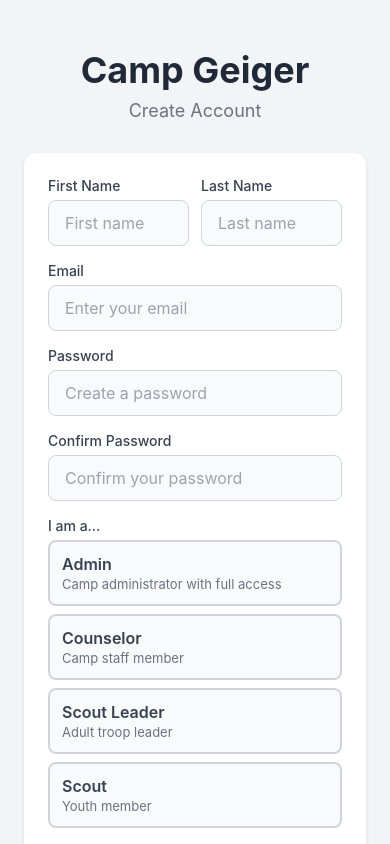
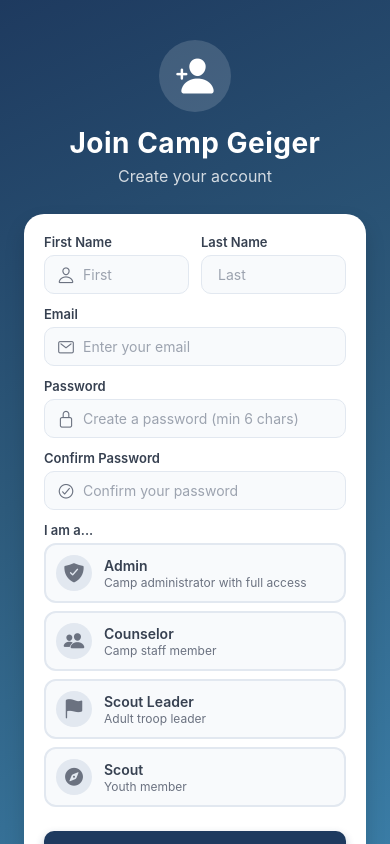
Before and after one commit to nnielsen209/PATH-Solutions, a React Native app: screen /Register in a window 390 px wide. Built offline with nearby package versions, Linux system fonts and the light colour scheme; no server answers.

Commit message:
Made it all PRETTY

```diff
--- a/package.json
+++ b/package.json
@@ -15,6 +15,7 @@
     "@react-navigation/native-stack": "^7.12.0",
     "@supabase/supabase-js": "^2.94.0",
     "expo": "~54.0.33",
+    "expo-linear-gradient": "^15.0.8",
     "expo-secure-store": "^15.0.8",
     "expo-status-bar": "~3.0.9",
     "react": "19.1.0",
--- a/src/screens/auth/LoginScreen.tsx
+++ b/src/screens/auth/LoginScreen.tsx
@@ -21,10 +21,15 @@ import {
   KeyboardAvoidingView,
   Platform,
   ActivityIndicator,
+  Dimensions,
 } from 'react-native';
+import { LinearGradient } from 'expo-linear-gradient';
+import { Ionicons } from '@expo/vector-icons';
 import { NativeStackNavigationProp } from '@react-navigation/native-stack';
 import { useAuth } from '../../context/AuthContext';
 import { AuthStackParamList } from '../../types';
+
+const { width } = Dimensions.get('window');
 
 // ============================================================================
 // Type Definitions
@@ -84,26 +89,35 @@ export const LoginScreen = ({ navigation }: LoginScreenProps) => {
   // ============================================================================
 
   return (
-    // KeyboardAvoidingView pushes content up when keyboard opens
-    // This prevents the keyboard from covering the input fields
+    <LinearGradient
+      colors={['#1e3a5f', '#2d5a7b', '#3a7ca5']}
+      style={styles.gradient}
+      start={{ x: 0, y: 0 }}
+      end={{ x: 1, y: 1 }}
+    >
       <KeyboardAvoidingView
         style={styles.container}
         behavior={Platform.OS === 'ios' ? 'padding' : 'height'}
       >
         <View style={styles.content}>
-        {/* Header with app name */}
+          {/* Header with app name and icon */}
           <View style={styles.header}>
+            <View style={styles.logoContainer}>
+              <Ionicons name="trail-sign" size={48} color="#ffffff" />
+            </View>
             <Text style={styles.title}>Camp Geiger</Text>
             <Text style={styles.subtitle}>Achievement Tracking System</Text>
           </View>
 
           {/* Login Form Card */}
           <View style={styles.form}>
-          <Text style={styles.formTitle}>Sign In</Text>
+            <Text style={styles.formTitle}>Welcome Back</Text>
+            <Text style={styles.formSubtitle}>Sign in to continue</Text>
 
             {/* Error Message - only shows if there's an error */}
             {error && (
               <View style={styles.errorContainer}>
+                <Ionicons name="alert-circle" size={20} color="#dc2626" style={styles.errorIcon} />
                 <Text style={styles.errorText}>{error}</Text>
               </View>
             )}
@@ -111,6 +125,8 @@ export const LoginScreen = ({ navigation }: LoginScreenProps) => {
             {/* Email Input */}
             <View style={styles.inputContainer}>
               <Text style={styles.label}>Email</Text>
+              <View style={styles.inputWrapper}>
+                <Ionicons name="mail-outline" size={20} color="#6b7280" style={styles.inputIcon} />
                 <TextInput
                   style={styles.input}
                   placeholder="Enter your email"
@@ -118,24 +134,28 @@ export const LoginScreen = ({ navigation }: LoginScreenProps) => {
                   value={email}
                   onChangeText={setEmail}
                   keyboardType="email-address"
-              autoCapitalize="none"    // Don't auto-capitalize email
-              autoCorrect={false}       // Don't autocorrect email
-              editable={!isLoading}     // Disable while loading
+                  autoCapitalize="none"
+                  autoCorrect={false}
+                  editable={!isLoading}
                 />
+              </View>
             </View>
 
             {/* Password Input */}
             <View style={styles.inputContainer}>
               <Text style={styles.label}>Password</Text>
+              <View style={styles.inputWrapper}>
+                <Ionicons name="lock-closed-outline" size={20} color="#6b7280" style={styles.inputIcon} />
                 <TextInput
                   style={styles.input}
                   placeholder="Enter your password"
                   placeholderTextColor="#9ca3af"
                   value={password}
                   onChangeText={setPassword}
-              secureTextEntry           // Hide password characters
+                  secureTextEntry
                   editable={!isLoading}
                 />
+              </View>
             </View>
 
             {/* Submit Button */}
@@ -143,12 +163,15 @@ export const LoginScreen = ({ navigation }: LoginScreenProps) => {
               style={[styles.button, isLoading && styles.buttonDisabled]}
               onPress={handleLogin}
               disabled={isLoading}
+              activeOpacity={0.8}
             >
               {isLoading ? (
-              // Show spinner while loading
                 <ActivityIndicator color="#ffffff" />
               ) : (
+                <View style={styles.buttonContent}>
                   <Text style={styles.buttonText}>Sign In</Text>
+                  <Ionicons name="arrow-forward" size={20} color="#ffffff" style={styles.buttonIcon} />
+                </View>
               )}
             </TouchableOpacity>
 
@@ -165,6 +188,7 @@ export const LoginScreen = ({ navigation }: LoginScreenProps) => {
           </View>
         </View>
       </KeyboardAvoidingView>
+    </LinearGradient>
   );
 };
 
@@ -173,104 +197,142 @@ export const LoginScreen = ({ navigation }: LoginScreenProps) => {
 // ============================================================================
 
 const styles = StyleSheet.create({
-  // Main container - fills the screen with gray background
+  gradient: {
+    flex: 1,
+  },
   container: {
     flex: 1,
-    backgroundColor: '#f3f4f6',
   },
-  // Content wrapper - centers the form vertically
   content: {
     flex: 1,
     justifyContent: 'center',
+    alignItems: 'center',
     paddingHorizontal: 24,
   },
-  // Header section with title
   header: {
     alignItems: 'center',
-    marginBottom: 48,
+    marginBottom: 40,
+  },
+  logoContainer: {
+    width: 80,
+    height: 80,
+    borderRadius: 40,
+    backgroundColor: 'rgba(255, 255, 255, 0.15)',
+    justifyContent: 'center',
+    alignItems: 'center',
+    marginBottom: 16,
   },
   title: {
-    fontSize: 36,
+    fontSize: 32,
     fontWeight: 'bold',
-    color: '#1f2937',
+    color: '#ffffff',
     marginBottom: 8,
+    letterSpacing: 1,
   },
   subtitle: {
     fontSize: 16,
-    color: '#6b7280',
+    color: 'rgba(255, 255, 255, 0.8)',
+    letterSpacing: 0.5,
   },
-  // Form card with shadow
   form: {
     backgroundColor: '#ffffff',
-    borderRadius: 12,
-    padding: 24,
-    // Shadow for iOS
+    borderRadius: 24,
+    padding: 22,
+    width: '100%',
+    maxWidth: 340,
     shadowColor: '#000',
-    shadowOffset: { width: 0, height: 2 },
-    shadowOpacity: 0.1,
-    shadowRadius: 4,
-    // Shadow for Android
-    elevation: 3,
+    shadowOffset: { width: 0, height: 10 },
+    shadowOpacity: 0.15,
+    shadowRadius: 20,
+    elevation: 10,
   },
   formTitle: {
-    fontSize: 24,
-    fontWeight: '600',
+    fontSize: 22,
+    fontWeight: '700',
     color: '#1f2937',
-    marginBottom: 24,
     textAlign: 'center',
   },
-  // Error message styling - red background with border
+  formSubtitle: {
+    fontSize: 14,
+    color: '#6b7280',
+    textAlign: 'center',
+    marginTop: 4,
+    marginBottom: 20,
+  },
   errorContainer: {
     backgroundColor: '#fef2f2',
     borderWidth: 1,
     borderColor: '#fecaca',
-    borderRadius: 8,
-    padding: 12,
-    marginBottom: 16,
+    borderRadius: 12,
+    padding: 14,
+    marginBottom: 20,
+    flexDirection: 'row',
+    alignItems: 'center',
+  },
+  errorIcon: {
+    marginRight: 10,
   },
   errorText: {
     color: '#dc2626',
     fontSize: 14,
-    textAlign: 'center',
+    flex: 1,
   },
-  // Input field wrapper
   inputContainer: {
-    marginBottom: 16,
+    marginBottom: 14,
   },
   label: {
-    fontSize: 14,
-    fontWeight: '500',
+    fontSize: 13,
+    fontWeight: '600',
     color: '#374151',
     marginBottom: 6,
   },
-  // Text input styling
+  inputWrapper: {
+    flexDirection: 'row',
+    alignItems: 'center',
+    backgroundColor: '#f8fafc',
+    borderWidth: 1.5,
+    borderColor: '#e2e8f0',
+    borderRadius: 10,
+    paddingHorizontal: 14,
+  },
+  inputIcon: {
+    marginRight: 10,
+  },
   input: {
-    backgroundColor: '#f9fafb',
-    borderWidth: 1,
-    borderColor: '#d1d5db',
-    borderRadius: 8,
-    paddingHorizontal: 16,
+    flex: 1,
     paddingVertical: 12,
-    fontSize: 16,
+    fontSize: 15,
     color: '#1f2937',
   },
-  // Primary button styling
   button: {
-    backgroundColor: '#2563eb',
-    borderRadius: 8,
+    backgroundColor: '#1e3a5f',
+    borderRadius: 10,
     paddingVertical: 14,
     alignItems: 'center',
     marginTop: 8,
+    shadowColor: '#1e3a5f',
+    shadowOffset: { width: 0, height: 4 },
+    shadowOpacity: 0.3,
+    shadowRadius: 8,
+    elevation: 5,
   },
   buttonDisabled: {
-    backgroundColor: '#93c5fd', // Lighter blue when disabled
+    backgroundColor: '#94a3b8',
+    shadowOpacity: 0,
+    elevation: 0,
+  },
+  buttonContent: {
+    flexDirection: 'row',
+    alignItems: 'center',
   },
   buttonText: {
     color: '#ffffff',
-    fontSize: 16,
+    fontSize: 17,
     fontWeight: '600',
   },
-  // Link button for navigation
+  buttonIcon: {
+    marginLeft: 8,
+  },
   linkButton: {
     marginTop: 16,
     alignItems: 'center',
@@ -280,7 +342,7 @@ const styles = StyleSheet.create({
     color: '#6b7280',
   },
   linkTextBold: {
-    color: '#2563eb',
-    fontWeight: '600',
+    color: '#1e3a5f',
+    fontWeight: '700',
   },
 });
--- a/src/screens/auth/RegisterScreen.tsx
+++ b/src/screens/auth/RegisterScreen.tsx
@@ -27,6 +27,8 @@ import {
   ActivityIndicator,
   ScrollView,
 } from 'react-native';
+import { LinearGradient } from 'expo-linear-gradient';
+import { Ionicons } from '@expo/vector-icons';
 import { NativeStackNavigationProp } from '@react-navigation/native-stack';
 import { AuthStackParamList } from '../../types';
 import { supabase } from '../../services/supabase';
@@ -48,6 +50,7 @@ interface RoleOption {
   value: UserRole;
   label: string;
   description: string;
+  icon: keyof typeof Ionicons.glyphMap;
 }
 
 // ============================================================================
@@ -56,13 +59,13 @@ interface RoleOption {
 
 /**
  * Role options for the selection UI
- * Each role has a user-friendly label and description
+ * Each role has a user-friendly label, description, and icon
  */
 const roleOptions: RoleOption[] = [
-  { value: 'admin', label: 'Admin', description: 'Camp administrator with full access' },
-  { value: 'counselor', label: 'Counselor', description: 'Camp staff member' },
-  { value: 'scout_leader', label: 'Scout Leader', description: 'Adult troop leader' },
-  { value: 'scout', label: 'Scout', description: 'Youth member' },
+  { value: 'admin', label: 'Admin', description: 'Camp administrator with full access', icon: 'shield-checkmark' },
+  { value: 'counselor', label: 'Counselor', description: 'Camp staff member', icon: 'people' },
+  { value: 'scout_leader', label: 'Scout Leader', description: 'Adult troop leader', icon: 'flag' },
+  { value: 'scout', label: 'Scout', description: 'Youth member', icon: 'compass' },
 ];
 
 // ============================================================================
@@ -158,19 +161,27 @@ export const RegisterScreen = ({ navigation }: RegisterScreenProps) => {
   // ============================================================================
 
   return (
+    <LinearGradient
+      colors={['#1e3a5f', '#2d5a7b', '#3a7ca5']}
+      style={styles.gradient}
+      start={{ x: 0, y: 0 }}
+      end={{ x: 1, y: 1 }}
+    >
       <KeyboardAvoidingView
         style={styles.container}
         behavior={Platform.OS === 'ios' ? 'padding' : 'height'}
       >
-      {/* ScrollView allows the form to scroll on smaller screens */}
         <ScrollView
           contentContainerStyle={styles.scrollContent}
           showsVerticalScrollIndicator={false}
         >
           {/* Header */}
           <View style={styles.header}>
-          <Text style={styles.title}>Camp Geiger</Text>
-          <Text style={styles.subtitle}>Create Account</Text>
+            <View style={styles.logoContainer}>
+              <Ionicons name="person-add" size={40} color="#ffffff" />
+            </View>
+            <Text style={styles.title}>Join Camp Geiger</Text>
+            <Text style={styles.subtitle}>Create your account</Text>
           </View>
 
           {/* Registration Form */}
@@ -178,6 +189,7 @@ export const RegisterScreen = ({ navigation }: RegisterScreenProps) => {
             {/* Error Message */}
             {error && (
               <View style={styles.errorContainer}>
+                <Ionicons name="alert-circle" size={20} color="#dc2626" style={styles.errorIcon} />
                 <Text style={styles.errorText}>{error}</Text>
               </View>
             )}
@@ -186,22 +198,26 @@ export const RegisterScreen = ({ navigation }: RegisterScreenProps) => {
             <View style={styles.row}>
               <View style={[styles.inputContainer, styles.halfWidth]}>
                 <Text style={styles.label}>First Name</Text>
+                <View style={styles.inputWrapper}>
+                  <Ionicons name="person-outline" size={18} color="#6b7280" style={styles.inputIcon} />
                   <TextInput
                     style={styles.input}
-                placeholder="First name"
+                    placeholder="First"
                     placeholderTextColor="#9ca3af"
                     value={firstName}
                     onChangeText={setFirstName}
-                autoCapitalize="words"  // Capitalize first letter of each word
+                    autoCapitalize="words"
                     editable={!isLoading}
                   />
+                </View>
               </View>
 
               <View style={[styles.inputContainer, styles.halfWidth]}>
                 <Text style={styles.label}>Last Name</Text>
+                <View style={styles.inputWrapper}>
                   <TextInput
-                style={styles.input}
-                placeholder="Last name"
+                    style={[styles.input, styles.inputNoIcon]}
+                    placeholder="Last"
                     placeholderTextColor="#9ca3af"
                     value={lastName}
                     onChangeText={setLastName}
@@ -210,10 +226,13 @@ export const RegisterScreen = ({ navigation }: RegisterScreenProps) => {
                   />
                 </View>
               </View>
+            </View>
 
             {/* Email Field */}
             <View style={styles.inputContainer}>
               <Text style={styles.label}>Email</Text>
+              <View style={styles.inputWrapper}>
+                <Ionicons name="mail-outline" size={18} color="#6b7280" style={styles.inputIcon} />
                 <TextInput
                   style={styles.input}
                   placeholder="Enter your email"
@@ -226,13 +245,16 @@ export const RegisterScreen = ({ navigation }: RegisterScreenProps) => {
                   editable={!isLoading}
                 />
               </View>
+            </View>
 
             {/* Password Field */}
             <View style={styles.inputContainer}>
               <Text style={styles.label}>Password</Text>
+              <View style={styles.inputWrapper}>
+                <Ionicons name="lock-closed-outline" size={18} color="#6b7280" style={styles.inputIcon} />
                 <TextInput
                   style={styles.input}
-              placeholder="Create a password"
+                  placeholder="Create a password (min 6 chars)"
                   placeholderTextColor="#9ca3af"
                   value={password}
                   onChangeText={setPassword}
@@ -240,10 +262,13 @@ export const RegisterScreen = ({ navigation }: RegisterScreenProps) => {
                   editable={!isLoading}
                 />
               </View>
+            </View>
 
             {/* Confirm Password Field */}
             <View style={styles.inputContainer}>
               <Text style={styles.label}>Confirm Password</Text>
+              <View style={styles.inputWrapper}>
+                <Ionicons name="checkmark-circle-outline" size={18} color="#6b7280" style={styles.inputIcon} />
                 <TextInput
                   style={styles.input}
                   placeholder="Confirm your password"
@@ -254,23 +279,34 @@ export const RegisterScreen = ({ navigation }: RegisterScreenProps) => {
                   editable={!isLoading}
                 />
               </View>
+            </View>
 
             {/* Role Selection */}
             <View style={styles.inputContainer}>
               <Text style={styles.label}>I am a...</Text>
               <View style={styles.roleContainer}>
-              {/* Map through role options to create selectable cards */}
                 {roleOptions.map((role) => (
                   <TouchableOpacity
                     key={role.value}
                     style={[
                       styles.roleOption,
-                    // Apply selected styles when this role is chosen
                       selectedRole === role.value && styles.roleOptionSelected,
                     ]}
                     onPress={() => setSelectedRole(role.value)}
                     disabled={isLoading}
+                    activeOpacity={0.7}
                   >
+                    <View style={[
+                      styles.roleIconContainer,
+                      selectedRole === role.value && styles.roleIconContainerSelected,
+                    ]}>
+                      <Ionicons
+                        name={role.icon}
+                        size={22}
+                        color={selectedRole === role.value ? '#1e3a5f' : '#6b7280'}
+                      />
+                    </View>
+                    <View style={styles.roleTextContainer}>
                       <Text
                         style={[
                           styles.roleLabel,
@@ -287,6 +323,10 @@ export const RegisterScreen = ({ navigation }: RegisterScreenProps) => {
                       >
                         {role.description}
                       </Text>
+                    </View>
+                    {selectedRole === role.value && (
+                      <Ionicons name="checkmark-circle" size={24} color="#1e3a5f" />
+                    )}
                   </TouchableOpacity>
                 ))}
               </View>
@@ -297,11 +337,15 @@ export const RegisterScreen = ({ navigation }: RegisterScreenProps) => {
               style={[styles.button, isLoading && styles.buttonDisabled]}
               onPress={handleRegister}
               disabled={isLoading}
+              activeOpacity={0.8}
             >
               {isLoading ? (
                 <ActivityIndicator color="#ffffff" />
               ) : (
+                <View style={styles.buttonContent}>
                   <Text style={styles.buttonText}>Create Account</Text>
+                  <Ionicons name="arrow-forward" size={20} color="#ffffff" style={styles.buttonIcon} />
+                </View>
               )}
             </TouchableOpacity>
 
@@ -318,6 +362,7 @@ export const RegisterScreen = ({ navigation }: RegisterScreenProps) => {
           </View>
         </ScrollView>
       </KeyboardAvoidingView>
+    </LinearGradient>
   );
 };
 
@@ -326,143 +371,188 @@ export const RegisterScreen = ({ navigation }: RegisterScreenProps) => {
 // ============================================================================
 
 const styles = StyleSheet.create({
-  // Main container
+  gradient: {
+    flex: 1,
+  },
   container: {
     flex: 1,
-    backgroundColor: '#f3f4f6',
   },
-  // ScrollView content - allows centering with scroll
   scrollContent: {
     flexGrow: 1,
     justifyContent: 'center',
+    alignItems: 'center',
     paddingHorizontal: 24,
-    paddingVertical: 48,
+    paddingVertical: 40,
   },
-  // Header section
   header: {
     alignItems: 'center',
-    marginBottom: 32,
+    marginBottom: 28,
+  },
+  logoContainer: {
+    width: 72,
+    height: 72,
+    borderRadius: 36,
+    backgroundColor: 'rgba(255, 255, 255, 0.15)',
+    justifyContent: 'center',
+    alignItems: 'center',
+    marginBottom: 14,
   },
   title: {
-    fontSize: 36,
+    fontSize: 28,
     fontWeight: 'bold',
-    color: '#1f2937',
-    marginBottom: 8,
+    color: '#ffffff',
+    marginBottom: 6,
+    letterSpacing: 0.5,
   },
   subtitle: {
-    fontSize: 18,
-    color: '#6b7280',
+    fontSize: 16,
+    color: 'rgba(255, 255, 255, 0.8)',
   },
-  // Form card with shadow
   form: {
     backgroundColor: '#ffffff',
-    borderRadius: 12,
-    padding: 24,
+    borderRadius: 20,
+    padding: 20,
+    width: '100%',
+    maxWidth: 360,
     shadowColor: '#000',
-    shadowOffset: { width: 0, height: 2 },
-    shadowOpacity: 0.1,
-    shadowRadius: 4,
-    elevation: 3,
+    shadowOffset: { width: 0, height: 10 },
+    shadowOpacity: 0.15,
+    shadowRadius: 20,
+    elevation: 10,
   },
-  // Error message styling
   errorContainer: {
     backgroundColor: '#fef2f2',
     borderWidth: 1,
     borderColor: '#fecaca',
-    borderRadius: 8,
+    borderRadius: 10,
     padding: 12,
-    marginBottom: 16,
+    marginBottom: 14,
+    flexDirection: 'row',
+    alignItems: 'center',
+  },
+  errorIcon: {
+    marginRight: 10,
   },
   errorText: {
     color: '#dc2626',
     fontSize: 14,
-    textAlign: 'center',
+    flex: 1,
   },
-  // Row layout for side-by-side fields
   row: {
     flexDirection: 'row',
     gap: 12,
   },
-  // Input field container
   inputContainer: {
-    marginBottom: 16,
+    marginBottom: 12,
   },
-  // Makes input take half the width (for name fields)
   halfWidth: {
     flex: 1,
   },
-  // Input label
   label: {
+    fontSize: 13,
+    fontWeight: '600',
+    color: '#374151',
+    marginBottom: 5,
+  },
+  inputWrapper: {
+    flexDirection: 'row',
+    alignItems: 'center',
+    backgroundColor: '#f8fafc',
+    borderWidth: 1.5,
+    borderColor: '#e2e8f0',
+    borderRadius: 10,
+    paddingHorizontal: 12,
+  },
+  inputIcon: {
+    marginRight: 8,
+  },
+  input: {
+    flex: 1,
+    paddingVertical: 10,
     fontSize: 14,
-    fontWeight: '500',
-    color: '#374151',
-    marginBottom: 6,
-  },
-  // Text input styling
-  input: {
-    backgroundColor: '#f9fafb',
-    borderWidth: 1,
-    borderColor: '#d1d5db',
-    borderRadius: 8,
-    paddingHorizontal: 16,
-    paddingVertical: 12,
-    fontSize: 16,
     color: '#1f2937',
   },
-  // Container for role options
+  inputNoIcon: {
+    paddingLeft: 4,
+  },
   roleContainer: {
     gap: 8,
   },
-  // Individual role option card
   roleOption: {
-    backgroundColor: '#f9fafb',
+    flexDirection: 'row',
+    alignItems: 'center',
+    backgroundColor: '#f8fafc',
     borderWidth: 2,
-    borderColor: '#d1d5db',
-    borderRadius: 8,
-    padding: 12,
+    borderColor: '#e2e8f0',
+    borderRadius: 12,
+    padding: 10,
   },
-  // Selected state for role option
   roleOptionSelected: {
-    backgroundColor: '#eff6ff',
-    borderColor: '#2563eb',
+    backgroundColor: '#e8f4fc',
+    borderColor: '#1e3a5f',
   },
-  // Role label text
+  roleIconContainer: {
+    width: 36,
+    height: 36,
+    borderRadius: 18,
+    backgroundColor: '#e2e8f0',
+    justifyContent: 'center',
+    alignItems: 'center',
+    marginRight: 12,
+  },
+  roleIconContainerSelected: {
+    backgroundColor: '#bfdbfe',
+  },
+  roleTextContainer: {
+    flex: 1,
+  },
   roleLabel: {
-    fontSize: 16,
+    fontSize: 14,
     fontWeight: '600',
     color: '#374151',
-    marginBottom: 2,
+    marginBottom: 1,
   },
   roleLabelSelected: {
-    color: '#2563eb',
+    color: '#1e3a5f',
   },
-  // Role description text
   roleDescription: {
-    fontSize: 13,
+    fontSize: 12,
     color: '#6b7280',
   },
   roleDescriptionSelected: {
-    color: '#3b82f6',
+    color: '#2d5a7b',
   },
-  // Primary button
   button: {
-    backgroundColor: '#2563eb',
-    borderRadius: 8,
-    paddingVertical: 14,
+    backgroundColor: '#1e3a5f',
+    borderRadius: 10,
+    paddingVertical: 13,
     alignItems: 'center',
-    marginTop: 8,
+    marginTop: 12,
+    shadowColor: '#1e3a5f',
+    shadowOffset: { width: 0, height: 4 },
+    shadowOpacity: 0.3,
+    shadowRadius: 8,
+    elevation: 5,
   },
   buttonDisabled: {
-    backgroundColor: '#93c5fd',
+    backgroundColor: '#94a3b8',
+    shadowOpacity: 0,
+    elevation: 0,
+  },
+  buttonContent: {
+    flexDirection: 'row',
+    alignItems: 'center',
   },
   buttonText: {
     color: '#ffffff',
-    fontSize: 16,
+    fontSize: 17,
     fontWeight: '600',
   },
-  // Link button for navigation
+  buttonIcon: {
+    marginLeft: 8,
+  },
   linkButton: {
-    marginTop: 16,
+    marginTop: 14,
     alignItems: 'center',
   },
   linkText: {
@@ -470,7 +560,7 @@ const styles = StyleSheet.create({
     color: '#6b7280',
   },
   linkTextBold: {
-    color: '#2563eb',
-    fontWeight: '600',
+    color: '#1e3a5f',
+    fontWeight: '700',
   },
 });
```
Also changed, not shown: 2 other files (tests, documents, lock files or other folders). Lines whose indentation alone changed are shown as unchanged.
